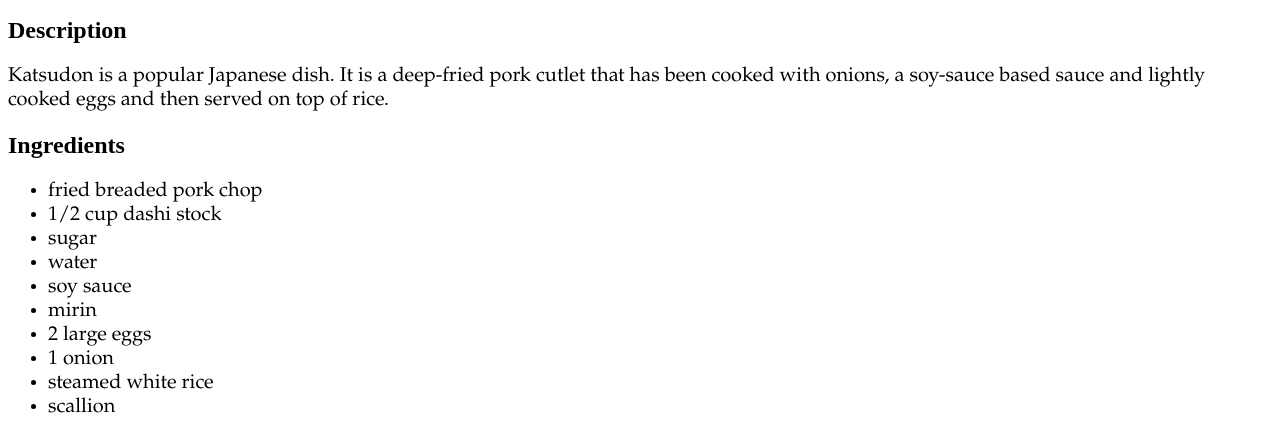
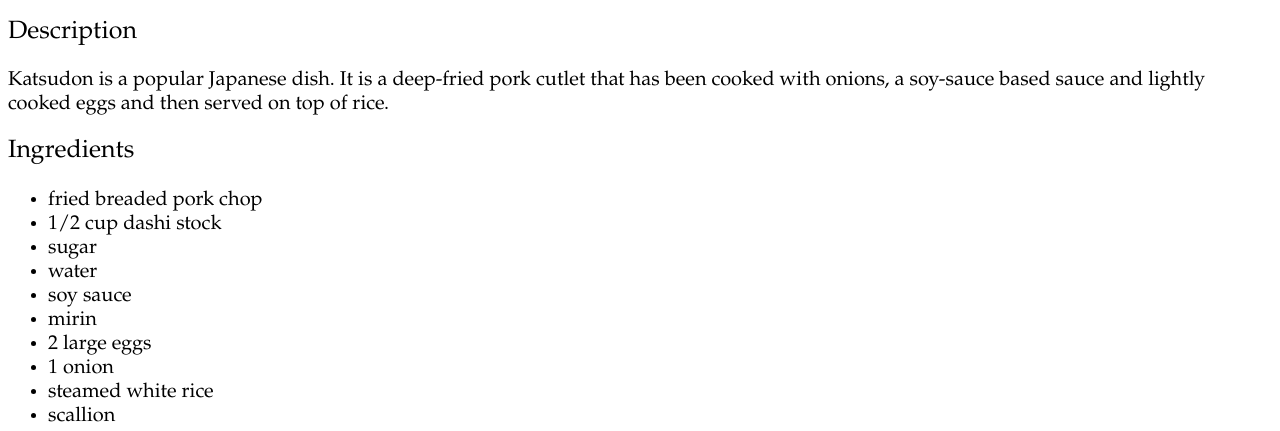
Before and after one commit to kawrou/odin-recipes, a plain HTML site: page recipes/katsudon.html in a window 1280 px wide. Shown: the part 461-892 px from the top of the page. Drawn offline with Linux system fonts and the light colour scheme.

Commit message:
Added style to h2

```diff
--- a/style.css
+++ b/style.css
@@ -1,8 +1,13 @@
-h1{
+h1, h2{
     font-family: "Garamond", "Georgia",  serif;
     font-size: 40px;
     font-weight:lighter;
 }
+
+h2 {
+    font-size: 25px;
+}
+
 
 a, li, p {
     font-family: "Garamond", "Georgia",  serif;
```
